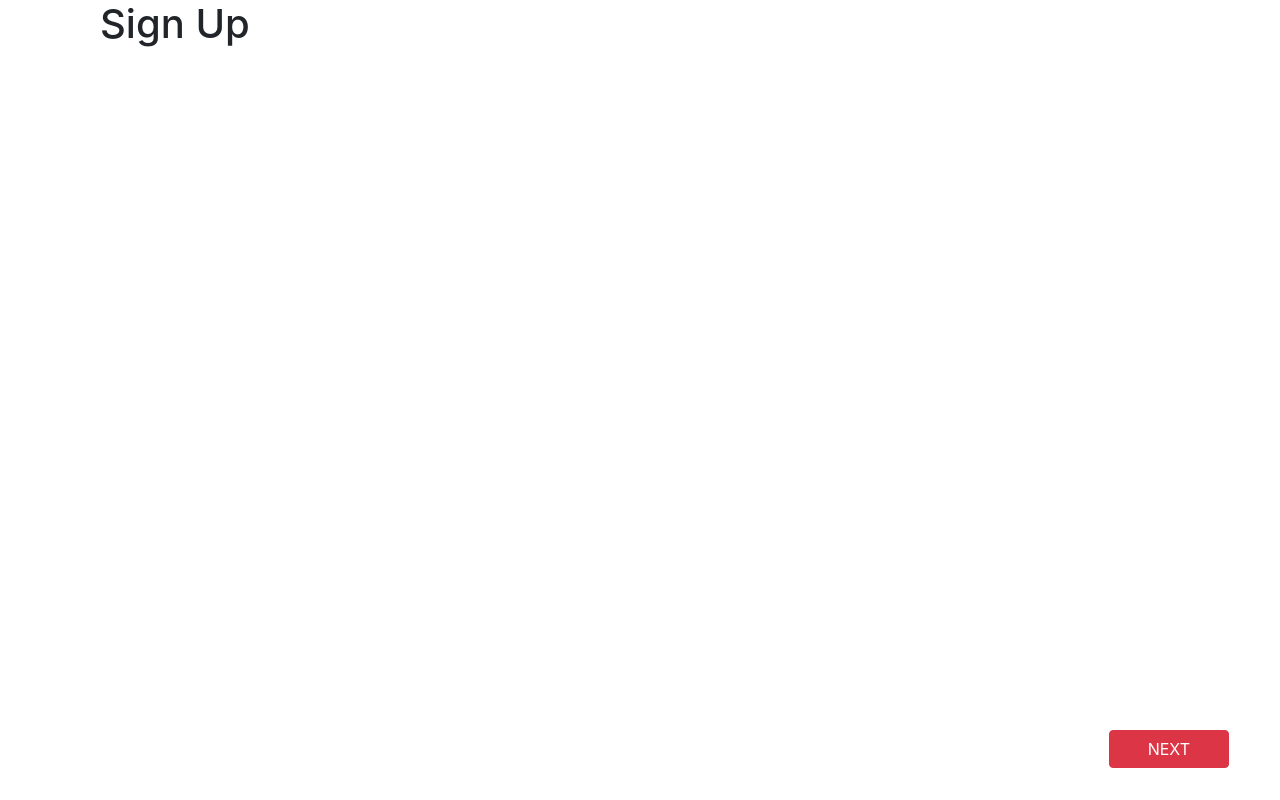
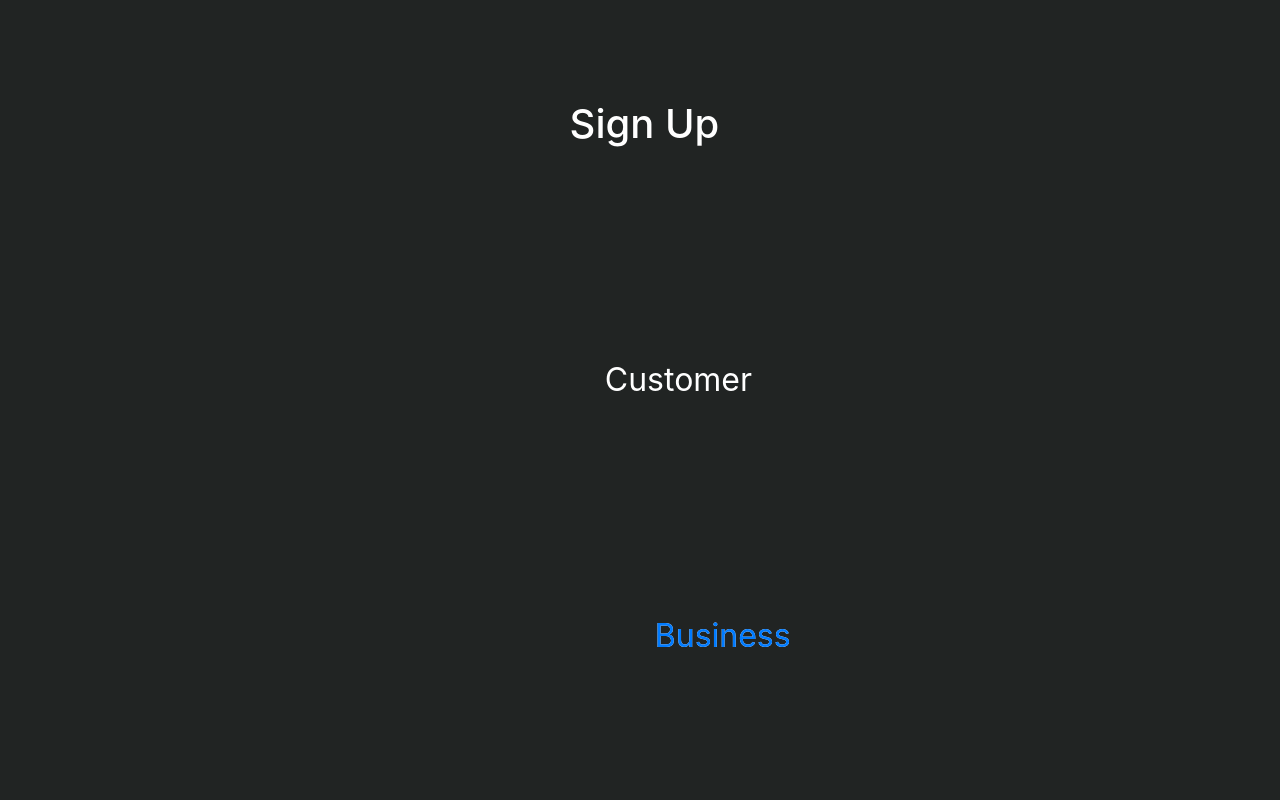
Before and after one commit to rezerve-startup/rezerve, a React (Create React App) app: page /home in a window 1280 px wide. Built offline with nearby package versions, Linux system fonts and the light colour scheme.

Commit message:
by micheal

```diff
--- a/src/CSS/BusinSignUp.css
+++ b/src/CSS/BusinSignUp.css
@@ -105,7 +105,6 @@
     text-shadow: 0 0 0 white;
   }
 
-
   @media (min-width: 768px) {
     .business-signUp-page .container{
       justify-content: center;
--- a/src/CSS/Signup.css
+++ b/src/CSS/Signup.css
@@ -1,14 +1,84 @@
-/* .business-signUp-page {
-	background-color: #212423;
-	height: 100%;
-	color: transparent;
-	text-shadow: 0 0 0 white;
+ .signUp-page {
+	  background-color: #212423;
+    color: transparent;
+    text-shadow: 0 0 0 white;
+    min-height: 100%;
+    min-height: 100vh;
 }
 
-.business-signUp-page .container {
-height: 100%;
+.signUp-page .container {
+	height: 100%;
 display: flex;
 flex-wrap: wrap;
+flex-grow: 1;
 justify-content: flex-start;
 align-items: flex-start;
-} */
+}
+/* Customize the label (the container) */
+.labelContainer {
+	display: block;
+	position: relative;
+	padding-left: 35px;
+	margin-bottom: 12px;
+	cursor: pointer;
+	font-size: 22px;
+	-webkit-user-select: none;
+	-moz-user-select: none;
+	-ms-user-select: none;
+	user-select: none;
+}
+
+@media (min-width: 768px) {
+	.signUp-page .container{
+		justify-content: center;
+		align-items: center;
+		font-size: xx-large;
+	}
+
+	.signUp-page .container div{
+		margin-top: 100px;
+	}
+
+	.labelContainer {
+		font-size: xx-large;
+		padding-left: 50px;
+	}
+
+}
+.gg-arrow-right-r {
+	box-sizing: border-box ;
+	position: absolute;
+	display: block;
+	top: 2;
+  right: 0;
+	width: 25px;
+	height: 25px;
+	border: 4px solid ;
+	transform: scale(var(--ggs,1));
+	border-radius: 4px
+ }
+
+ .gg-arrow-right-r::after,
+ .gg-arrow-right-r::before {
+	content: "";
+	display: block;
+	box-sizing: border-box;
+	position: absolute;
+	right: 4px
+ }
+
+ .gg-arrow-right-r::after {
+	width: 6px;
+	height: 6px;
+	border-top: 2px solid red;
+	border-right: 2px solid red;
+	transform: rotate(45deg);
+	bottom: 6px
+ }
+
+ .gg-arrow-right-r::before {
+	width: 20px;
+	height: 2px;
+	bottom: 8px;
+	background: red
+ }
--- a/src/SignUpPage.js
+++ b/src/SignUpPage.js
@@ -2,6 +2,7 @@ import React, { useState } from 'react';
 import {Form, FormGroup} from 'reactstrap';
 import {Link} from 'react-router-dom';
 import './CSS/BusinSignUp.css';
+import './CSS/Signup.css';
 
 function SignUpPage1(props) {
 
@@ -12,31 +13,30 @@ function SignUpPage1(props) {
     });
 
 
-
-    const handleSubmit = event =>{
-        console.log("Current State is" + JSON.stringify(state))
-        event.preventDefault();
-    }
-
-
-
     return(
         <div className='signUp-page'>
-            <div className='container' id="SignUpPage">
-                <Form onSubmit={handleSubmit}>
+            <div className='container' /*id="SignUpPage"*/>
+                <Form /*onSubmit={handleSubmit}*/>
                     <div className="row col col-11 col-md-auto offset-1 offset-sm-0">
-                        <h1>Sign Up</h1>
+                        <h1>Sign&nbsp;Up</h1>
                     </div>
-
-						<FormGroup row>
-                        <div className="Next row col-11 offset-1 offset-sm-0">
-                            <Link to="/BusinSignUp">
-                                <button type="submit" className="btn btn-danger">
-                                    NEXT
-                                </button>
-                            </Link>
+                   <FormGroup row>
+                        <div className="row col-10 offset-2 offset-sm-3" >
+                            <label>Customer</label>
                         </div>
                     </FormGroup>
+                    <FormGroup row>
+                        <div className="row col-10 offset-2 offset-sm-3" >
+                              <Link to = "/BusinSignUp">
+                                  <label className="labelContainer" >
+
+                             Business
+
+                                </label>
+                                </Link>
+                        </div>
+                    </FormGroup>
+
 
                 </Form>
             </div>
```
